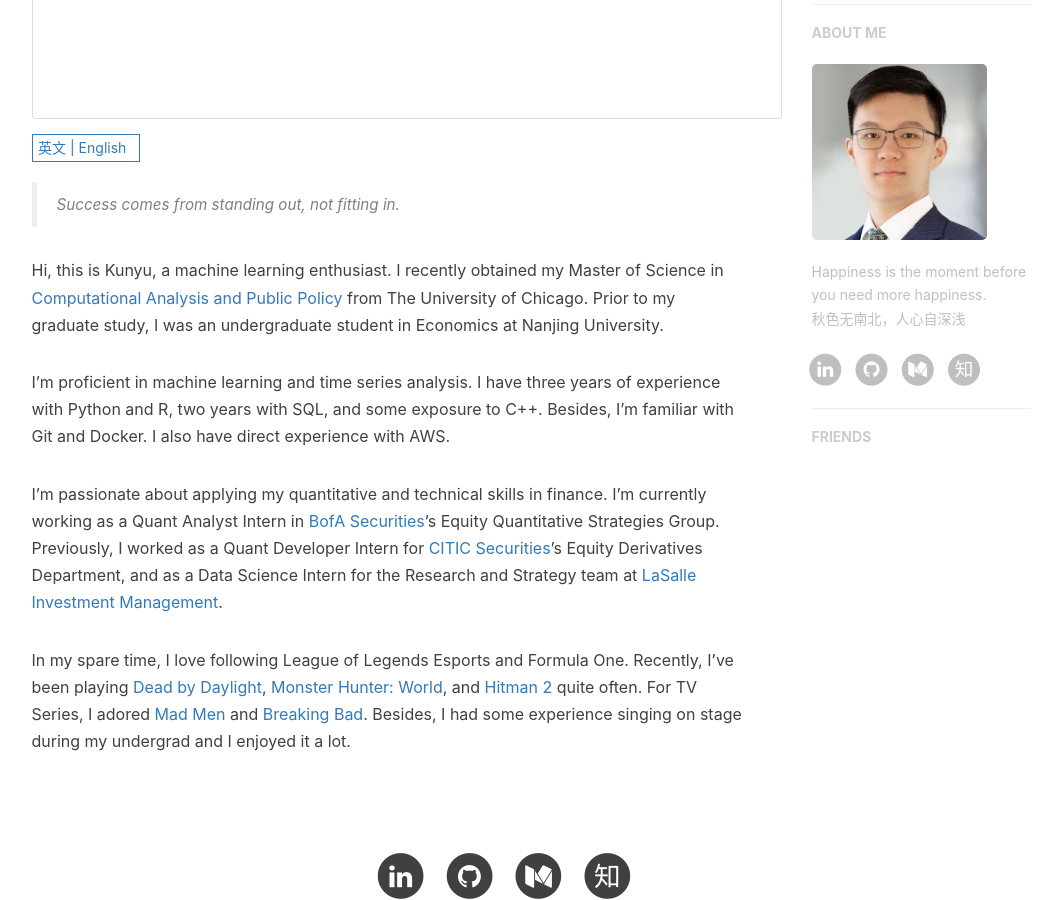
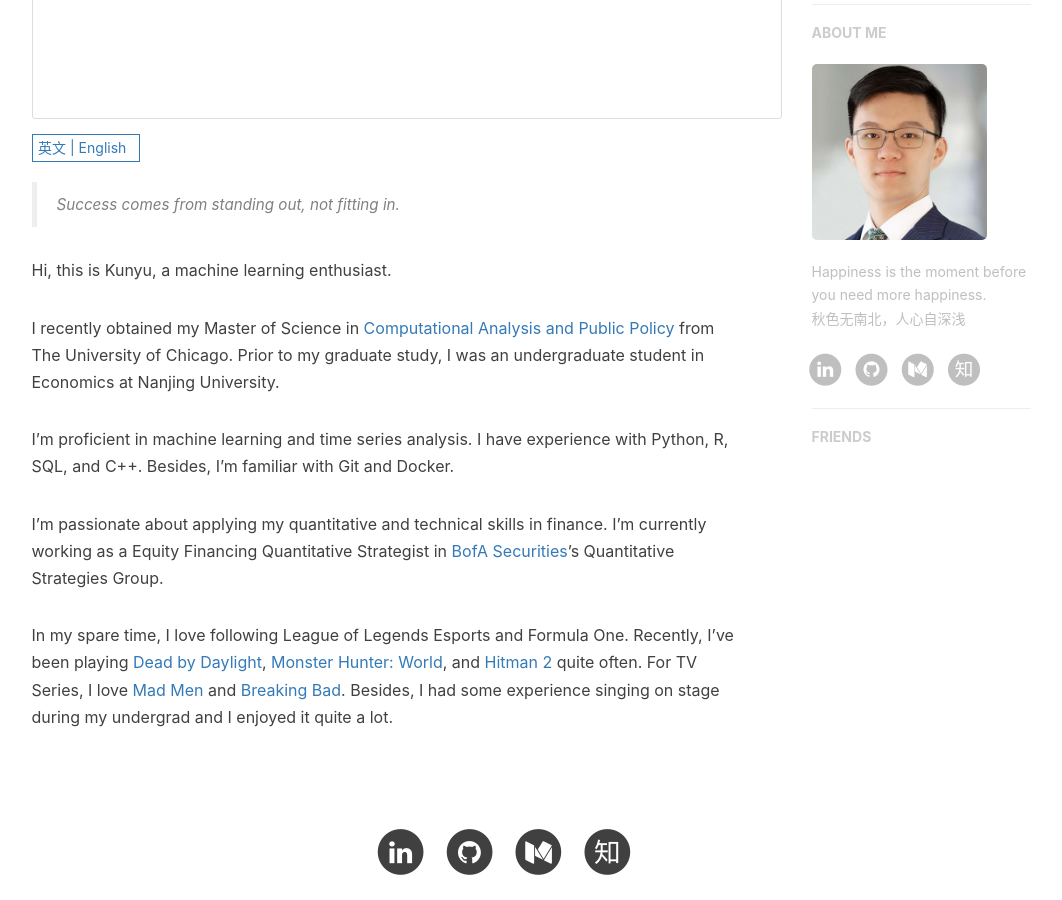
Before and after one commit to KunyuHe/KunyuHe.github.io, a Jekyll site: the page built from about.html, in a window 1280 px wide and 900 px high, scrolled down 582 px. Shown: the whole window, without its empty margins (136-1198 px from the left). Built offline with Jekyll 4.4.1, drawn with Linux system fonts in a browser that asks for light colours; nearby versions of some CDN libraries; comment, search, counter and statistics services are not loaded.

Commit message:
feat: updated career status

```diff
--- a/_includes/about/en.md
+++ b/_includes/about/en.md
@@ -1,9 +1,11 @@
 > Success comes from standing out, not fitting in.
 
-Hi, this is Kunyu, a machine learning enthusiast. I recently obtained my Master of Science in [Computational Analysis and Public Policy](https://capp.uchicago.edu/) from The University of Chicago. Prior to my graduate study, I was an undergraduate student in Economics at Nanjing University.
+Hi, this is Kunyu, a machine learning enthusiast.
 
-I'm proficient in machine learning and time series analysis. I have three years of experience with Python and R, two years with SQL, and some exposure to C++. Besides, I'm familiar with Git and Docker. I also have direct experience with AWS.
+I recently obtained my Master of Science in [Computational Analysis and Public Policy](https://capp.uchicago.edu/) from The University of Chicago. Prior to my graduate study, I was an undergraduate student in Economics at Nanjing University.
 
-I'm passionate about applying my quantitative and technical skills in finance. I'm currently working as a Quant Analyst Intern in [BofA Securities](https://www.wikiwand.com/en/BofA_Securities)'s Equity Quantitative Strategies Group. Previously, I worked as a Quant Developer Intern for [CITIC Securities](https://www.wikiwand.com/en/CITIC_Securities)'s Equity Derivatives Department, and as a Data Science Intern for the Research and Strategy team at [LaSalle Investment Management](https://www.wikiwand.com/en/LaSalle_Investment_Management).
+I'm proficient in machine learning and time series analysis. I have experience with Python, R, SQL, and C++. Besides, I'm familiar with Git and Docker.
 
-In my spare time, I love following League of Legends Esports and Formula One. Recently, I've been playing [Dead by Daylight](https://www.wikiwand.com/en/Dead_by_Daylight), [Monster Hunter: World](https://www.wikiwand.com/en/Monster_Hunter:_World), and [Hitman 2](https://www.wikiwand.com/en/Hitman_2_(2018_video_game)) quite often. For TV Series, I adored [Mad Men](https://www.wikiwand.com/en/Mad_Men) and [Breaking Bad](https://www.wikiwand.com/en/Breaking_Bad). Besides, I had some experience singing on stage during my undergrad and I enjoyed it a lot.
+I'm passionate about applying my quantitative and technical skills in finance. I'm currently working as a Equity Financing Quantitative Strategist in [BofA Securities](https://www.wikiwand.com/en/BofA_Securities)'s Quantitative Strategies Group.
+
+In my spare time, I love following League of Legends Esports and Formula One. Recently, I've been playing [Dead by Daylight](https://www.wikiwand.com/en/Dead_by_Daylight), [Monster Hunter: World](https://www.wikiwand.com/en/Monster_Hunter:_World), and [Hitman 2](https://www.wikiwand.com/en/Hitman_2_(2018_video_game)) quite often. For TV Series, I love [Mad Men](https://www.wikiwand.com/en/Mad_Men) and [Breaking Bad](https://www.wikiwand.com/en/Breaking_Bad). Besides, I had some experience singing on stage during my undergrad and I enjoyed it quite a lot.
--- a/_includes/about/zh.md
+++ b/_includes/about/zh.md
@@ -2,10 +2,10 @@
 
 你好，我是贺鲲羽，一个机器学习爱好者。
 
-我刚毕业于芝加哥大学，获计算分析硕士学位。此前，我就读于南京大学，兼修经济学与国际政治学。
+我刚毕业于芝加哥大学，获理学硕士学位，专业是计算分析与公共政策。此前，我毕业于南京大学，获经济学学士学位，兼修国际政治。
 
-我长于概率论与数理统计，机器学习和时间序列分析；擅用Python，R，SQL；略通C++。此外，我熟悉Git，Docker，以及基于AWS的云计算。
+我长于概率论与数理统计，机器学习和时间序列分析；擅用Python，R，SQL；略通C++。此外，我熟悉Git，Docker。
 
-我热衷于将编程与量化技能应用到金融领域，并通过实习积累了实践经验。目前，我在美银美林（[BofA Securities](https://www.wikiwand.com/en/BofA_Securities)）的股权量化策略组做量化分析实习。此前，我在[中信证券](http://www.cs.ecitic.com/newsite/)的股权衍生品业务线做量化开发实习。我也曾受雇于领盛投资管理（[LaSalle Investment Management](https://www.wikiwand.com/en/LaSalle_Investment_Management)），担任策略与研究部门的数据科学实习生。
+我热衷于将编程与量化技能应用到金融领域，并通过实习积累了实践经验。目前，我任职于美银美林（[BofA Securities](https://baike.baidu.com/item/美林证券/4471967?fr=aladdin)）的量化策略组，职位是量化策略分析师。
 
-业余时间，我喜欢追踪英雄联盟职业联赛（LPL）和一级方程式赛车的动态。最近常玩的游戏是[黎明杀机](https://www.wikiwand.com/zh/黎明杀机_(游戏))，[怪物猎人：世界](https://www.wikiwand.com/zh/怪物猎人_世界)和[杀手2：沉默刺客](https://www.wikiwand.com/zh-hans/杀手2：沉默刺客)。至于电视剧，我特别喜欢[广告狂人](https://www.wikiwand.com/zh/广告狂人)和[绝命毒师](https://www.wikiwand.com/zh/絕命毒師)。我也很喜欢唱歌，擅长民谣和流行。本科期间，我曾多次登台演唱。
+业余时间，我喜欢追踪英雄联盟职业联赛（LPL）和一级方程式赛车的动态。最近常玩的游戏是[黎明杀机](https://baike.baidu.com/item/黎明杀机/19774917)，[怪物猎人：世界](https://baike.baidu.com/item/怪物猎人世界)和[杀手2：沉默刺客](https://baike.baidu.com/item/杀手2：沉默刺客/657252)。至于电视剧，我特别喜欢[广告狂人](https://baike.baidu.com/item/广告狂人/10046424)和[绝命毒师](https://baike.baidu.com/item/绝命毒师)。我也很喜欢唱歌，擅长民谣和流行。本科期间，我曾多次登台演唱。
```
